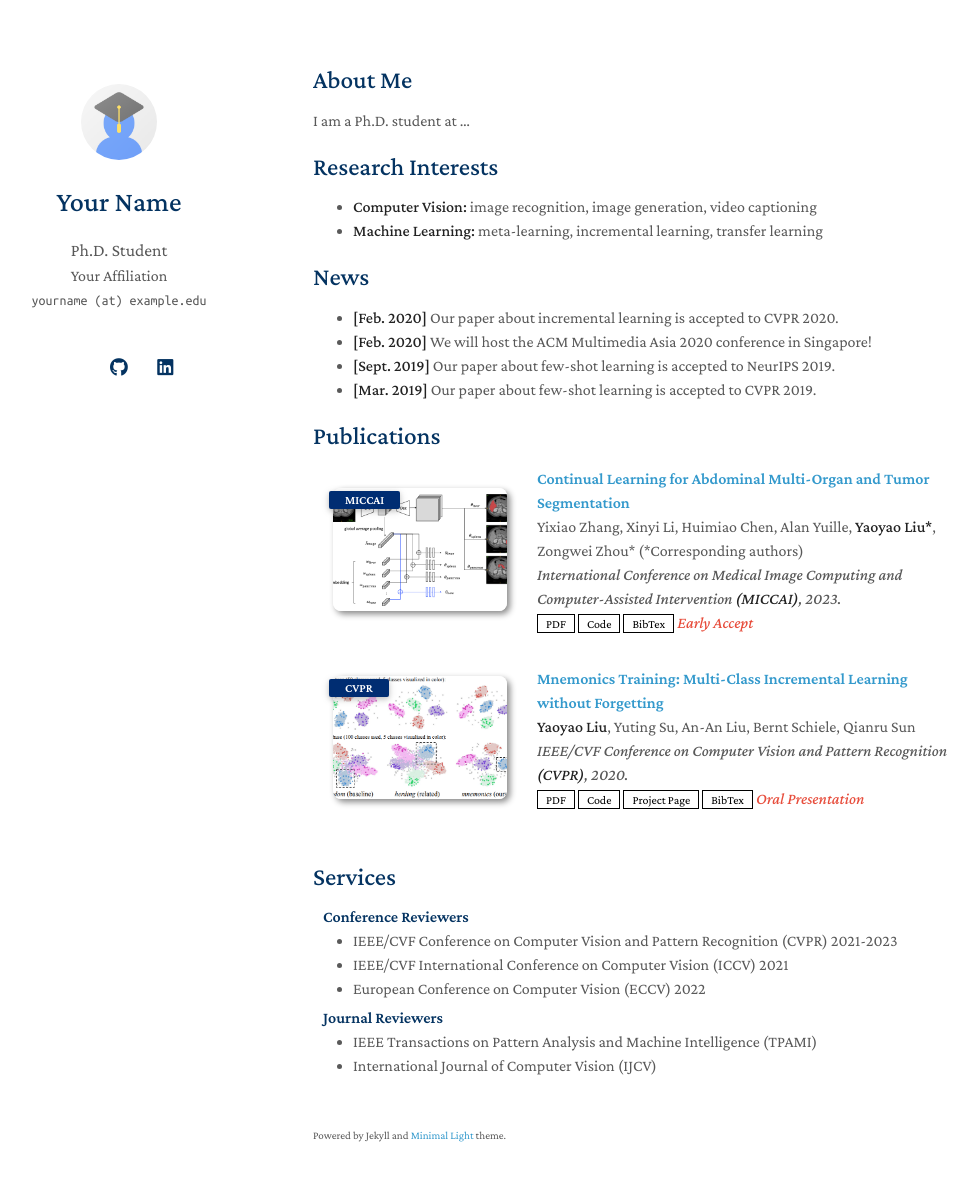
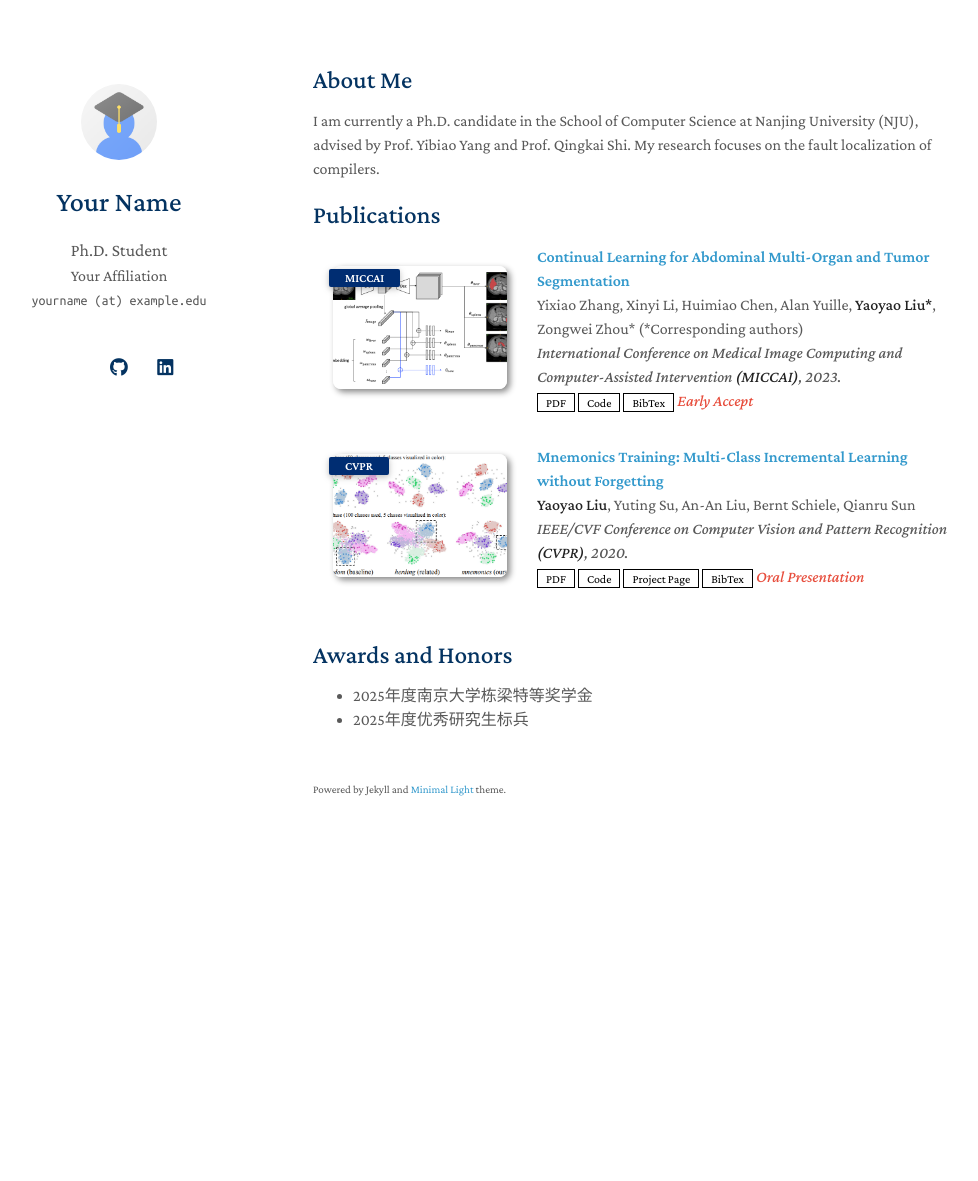
Before and after one commit to YcKyL/YcKyL.github.io, a Jekyll site: the page built from index.md, in a window 1280 px wide and 1216 px high. Shown: the top 1181 px of the window, without its empty margins (157-1135 px from the left). Built offline with Jekyll 4.4.1, drawn with Linux system fonts in a browser that asks for light colours; a style sheet for code colours, icons or effects is not loaded; our own code applies the rules of GitHub Pages for plain Markdown files.

Commit message:
Update index.md

```diff
--- a/index.md
+++ b/index.md
@@ -4,20 +4,12 @@ layout: homepage
 
 ## About Me
 
-I am a Ph.D. student at ...
-
-## Research Interests
-
-- **Computer Vision:** image recognition, image generation, video captioning
-- **Machine Learning:** meta-learning, incremental learning, transfer learning
-
-## News
-
-- **[Feb. 2020]** Our paper about incremental learning is accepted to CVPR 2020.
-- **[Feb. 2020]** We will host the ACM Multimedia Asia 2020 conference in Singapore!
-- **[Sept. 2019]** Our paper about few-shot learning is accepted to NeurIPS 2019.
-- **[Mar. 2019]** Our paper about few-shot learning is accepted to CVPR 2019.
+I am currently a Ph.D. candidate in the School of Computer Science at Nanjing University (NJU), advised by Prof. Yibiao Yang and Prof. Qingkai Shi.
+My research focuses on the fault localization of compilers.
 
 {% include_relative _includes/publications.md %}
 
-{% include_relative _includes/services.md %}
+## Awards and Honors
+
+- 2025年度南京大学栋梁特等奖学金
+- 2025年度优秀研究生标兵
```
